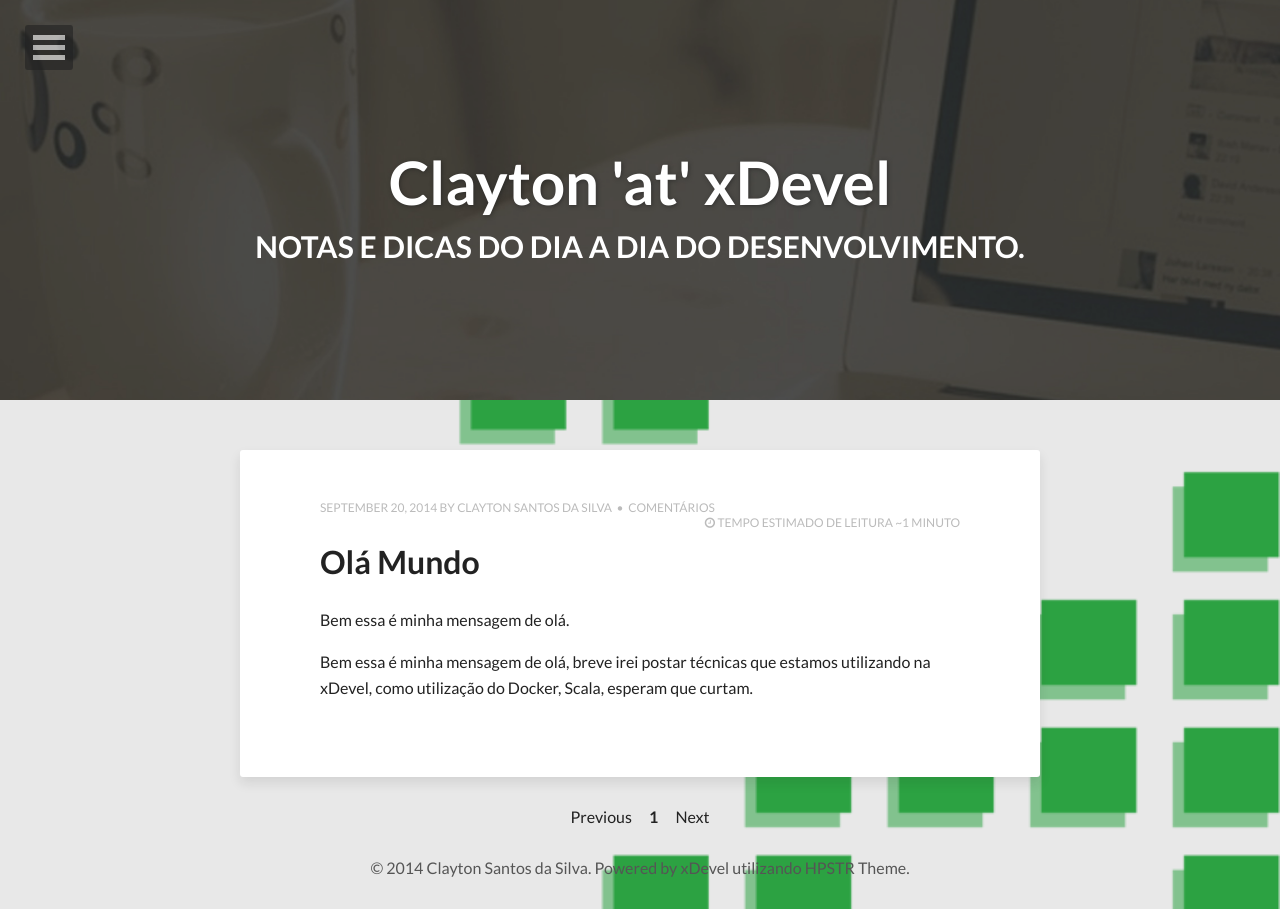
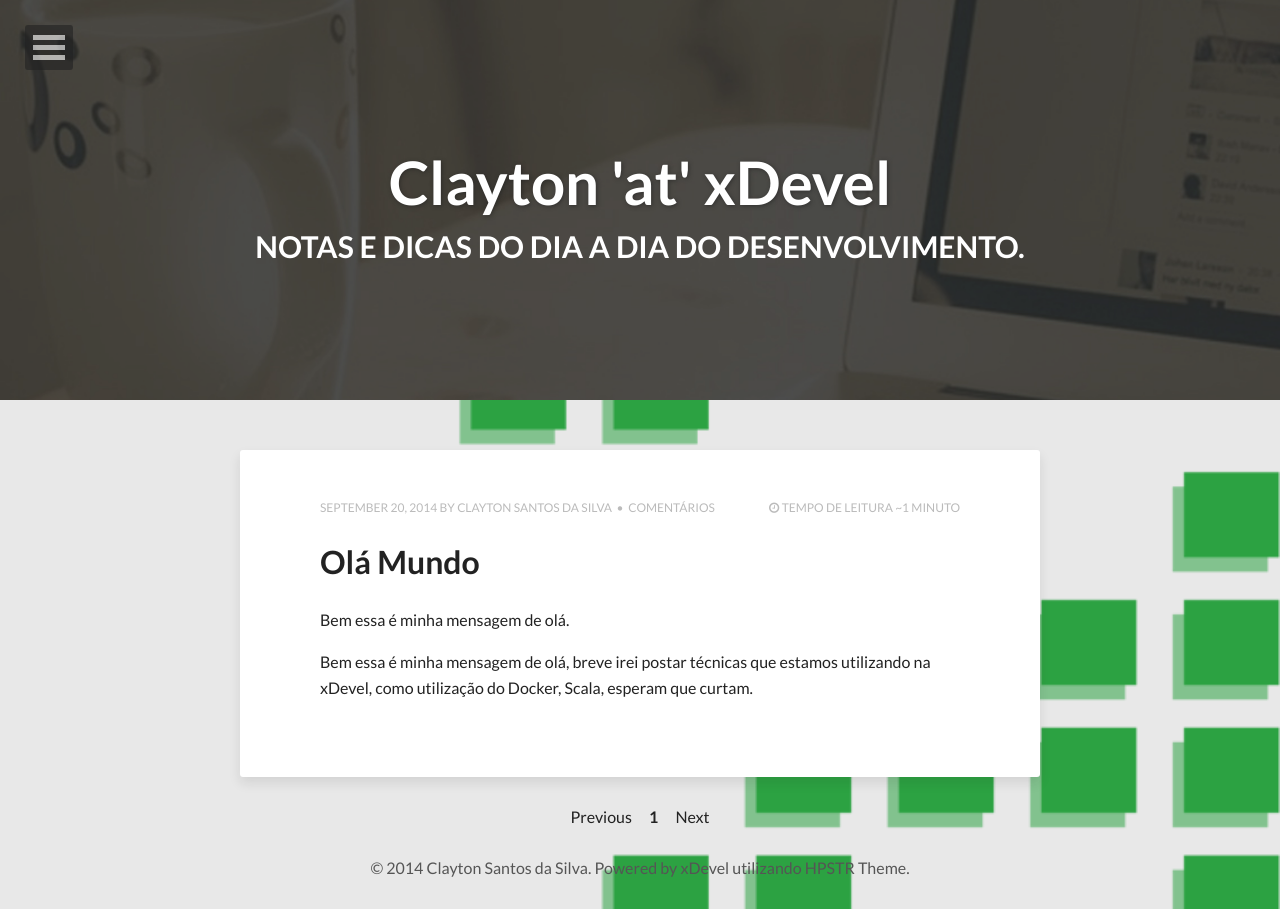
Before and after one commit to claytonsilva/claytonsilva.github.io, a Jekyll site: the page built from index.html, in a window 1280 px wide. Built offline with Jekyll 4.4.1, drawn with Linux system fonts in a browser that asks for light colours; nearby versions of some CDN libraries; the list of posts is cut into pages by our own code; comment, search, counter and statistics services are not loaded.

Commit message:
ajuste de idioma

```diff
--- a/index.html
+++ b/index.html
@@ -17,7 +17,7 @@ image:
       {% if site.reading_time %}
       <span class="entry-reading-time pull-right">
         <i class="fa fa-clock-o"></i>
-        {% assign readtime = post.content | number_of_words | divided_by:site.words_per_minute %}Tempo estimado de leitura ~{% if readtime <= 1 %}1 minuto{% else %}{{ readtime }} minutos{% endif %}
+        {% assign readtime = post.content | number_of_words | divided_by:site.words_per_minute %}Tempo de leitura ~{% if readtime <= 1 %}1 minuto{% else %}{{ readtime }} minutos{% endif %}
       </span><!-- /.entry-reading-time -->
       {% endif %}
     </div><!-- /.entry-meta -->
```
